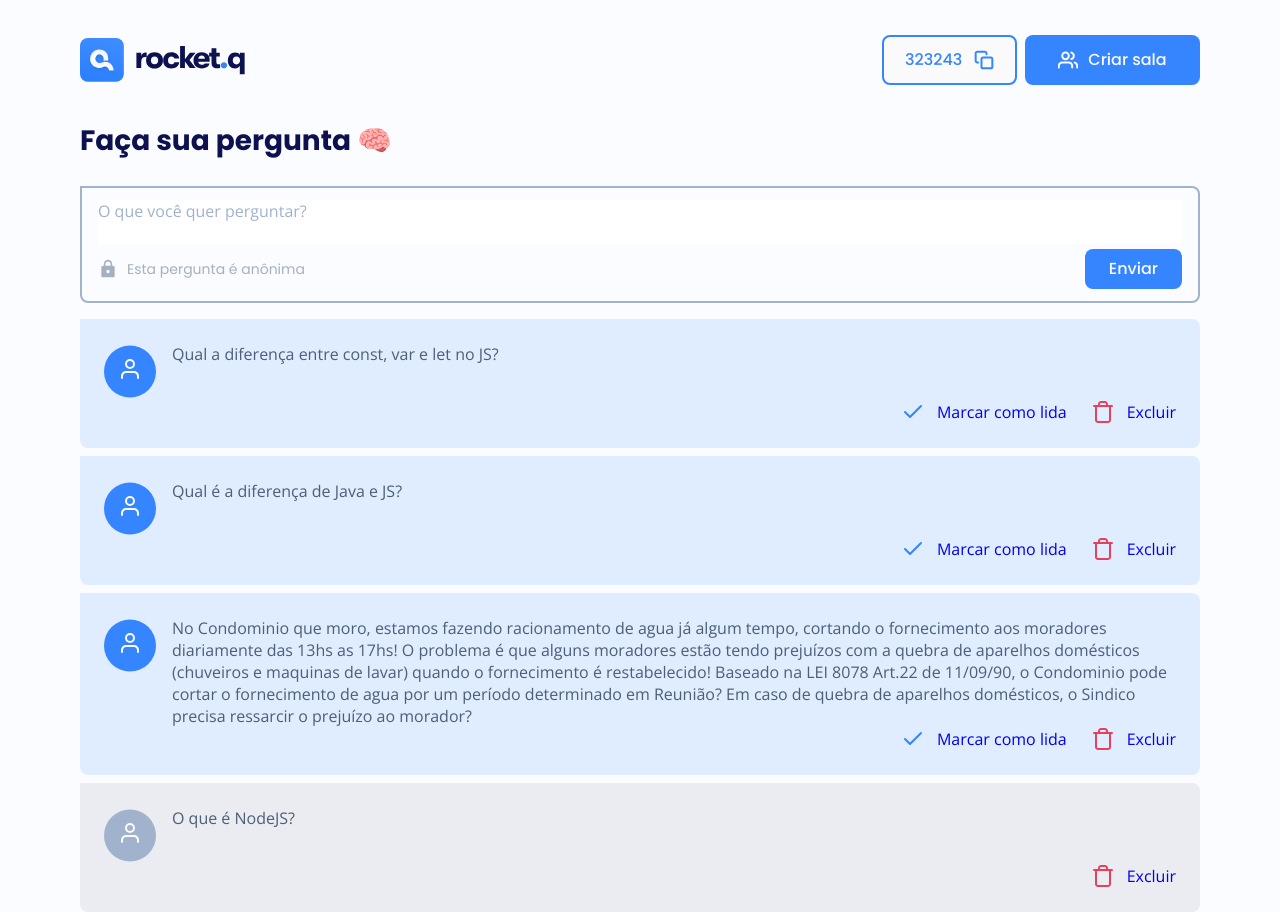
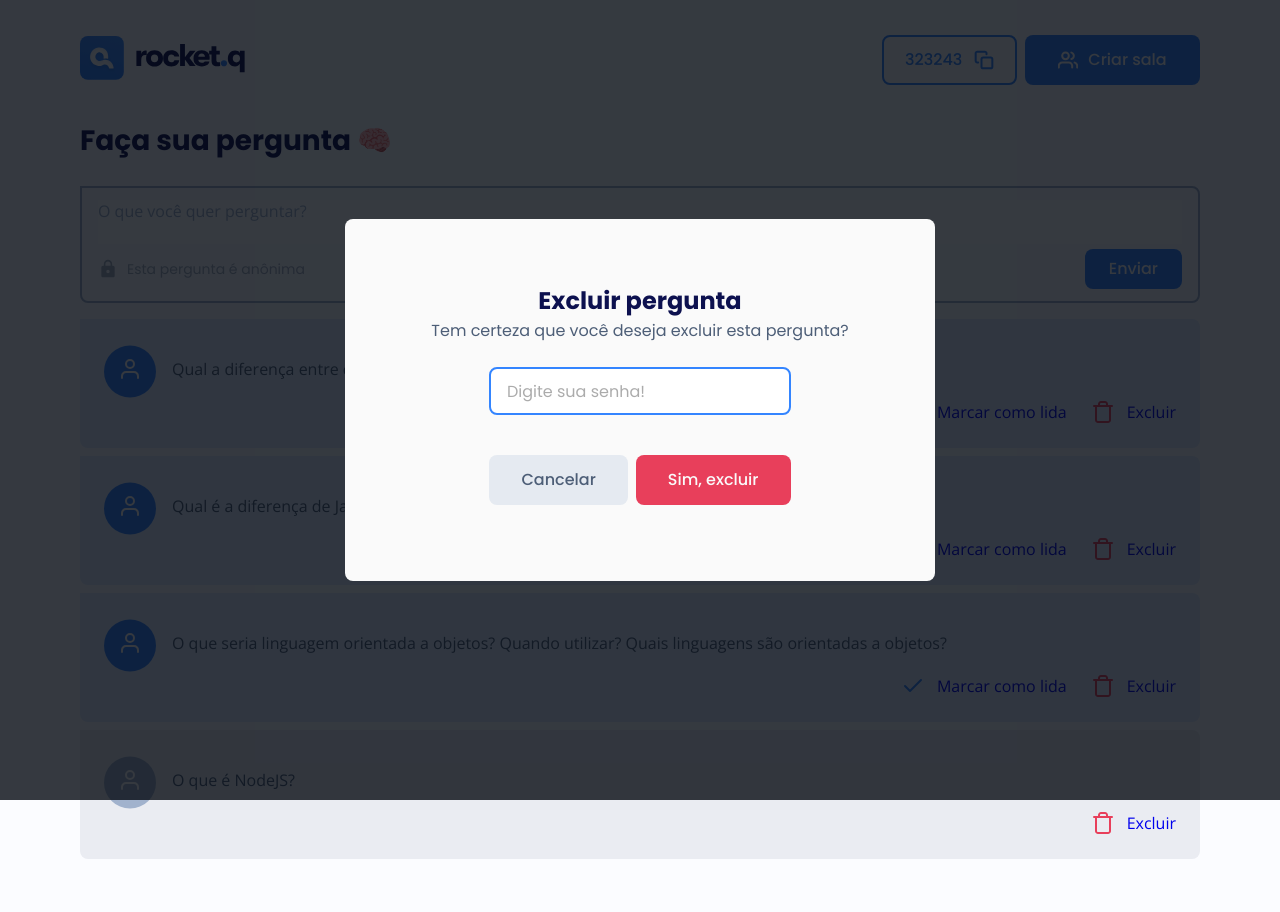
Before and after one commit to diegocrivelaro/NLW6_Discover-RocketQ, a plain HTML site: page room.html in a window 1280 px wide. After the commit the page ends 859 px from the top, so only its background shows below. Drawn offline with nearby package versions, Linux system fonts and the light colour scheme.

Commit message:
Terminando a aula 3!

```diff
--- a/room.html
+++ b/room.html
@@ -11,6 +11,7 @@
         <!-- CSS -->
         <link rel="stylesheet" href="styles/global.css">
         <link rel="stylesheet" href="styles/room.css">
+        <link rel="stylesheet" href="styles/modal.css">
 
         <!-- FONTS -->
         <link rel="preconnect" href="https://fonts.gstatic.com">
@@ -20,7 +21,9 @@
     <body>
         <div id="room" class="content">
             <header>
-                <img src="assets/logo.svg" alt="Rocket.Q Logo">
+                <a href="home.html">
+                    <img class="logo" src="assets/logo.svg" alt="Rocket.Q Logo">
+                </a>
 
                 <div class="buttons">
 
@@ -105,8 +108,7 @@
                                 </div>
                                 <div class="question">
                                     <p>
-                                        No Condominio que moro, estamos fazendo racionamento de
-                                        agua já algum tempo, cortando o fornecimento aos moradores diariamente das 13hs as 17hs! O problema é que alguns moradores estão tendo prejuízos com a quebra de aparelhos domésticos (chuveiros e maquinas de lavar) quando o fornecimento é restabelecido! Baseado na LEI 8078 Art.22 de 11/09/90, o Condominio pode cortar o fornecimento de agua por um período determinado em Reunião? Em caso de quebra de aparelhos domésticos, o Sindico precisa ressarcir o prejuízo ao morador?
+                                        O que seria linguagem orientada a objetos? Quando utilizar? Quais linguagens são orientadas a objetos?
                                     </p>
                                 </div>
                             </div>
@@ -142,6 +144,24 @@
                 </section>
             </main>
         </div>
+
+<!-- MODAL -->
+        <div class="modal-wrapper">
+            <div class="modal">
+                <h2>Excluir pergunta</h2>
+                <p>Tem certeza que você deseja excluir esta pergunta?</p>
+
+                <form action="#">
+                    <label class="sr-only" for="modal-id">Digite a senha de criação da sala!</label>
+                    <input type="password" name="password" id="modal-id" placeholder="Digite sua senha!">
+
+                    <div class="buttons">
+                        <div class="button grey">Cancelar</div>
+                        <button class="red">Sim, excluir</button>
+                    </div>
+                </form>
+            </div>
+        </div>
     </body>
 
 </html>
--- a/styles/global.css
+++ b/styles/global.css
@@ -94,6 +94,18 @@ button.outlined, .button.outlined {
     border: .2rem solid var(--blue);
 }
 
+button.red, .button.red {
+    background-color: var(--red);
+    color: var(--white);
+}
+
+button.grey, .button.grey {
+    background-color: var(--grey-light);
+    color: var(--grey-dark);
+}
+
+/*------------*/
+/* Header */
 .content header {
     width: 80%;
     margin: 3.5rem auto;
@@ -102,3 +114,4 @@ button.outlined, .button.outlined {
 .content header img {
     width: 16.7rem;
 }
+/*------------*/
--- a/styles/home-pass.css
+++ b/styles/home-pass.css
@@ -60,7 +60,6 @@ input, button, .button{
 
 /*------------*/
 /* Separador + Linhas */
-
 .separator {
     margin: 4rem 0;
 
--- /dev/null
+++ b/styles/modal.css
@@ -0,0 +1,88 @@
+.modal-wrapper {
+    width: 100vw;
+    height: 100vh;
+    position: fixed;
+    top: 0;
+    left: 0;
+
+    display: flex;
+
+    background-color: rgba(4, 9, 17, 0.8);
+}
+
+.modal-wrapper .modal {
+    width: min(59rem, 90%); /* Se continuar crescendo, e o 59rem acabar sendo MAIOR que 90% da tela, ele irá TRAVAR em 90%. */
+    height: 36.2rem;
+    margin: auto;
+    padding: 6.4rem;
+
+    font-family: 'Poppins';
+    background-color: var(--white);
+
+    border-radius: .8rem;
+}
+
+/*------------*/
+/* Campo do título */
+.modal-wrapper .modal h2 {
+    color: var(--black);
+    font-size: 2.4rem;
+    font-weight: 700;
+    text-align: center;
+}
+/*------------*/
+
+/*------------*/
+/* Campo do paragráfo */
+.modal-wrapper .modal p {
+    color: var(--grey-dark);
+    font-size: 1.6rem;
+    font-weight: normal;
+    text-align: center;
+
+    margin-bottom: 2.4rem;
+}
+/*------------*/
+
+/*------------*/
+/* Campo da senha */
+.modal-wrapper .modal form input[type="password"] {
+    width: min(70%, 30.2rem);
+    height: 4.8rem;
+    display: flex;
+    margin: auto;
+    margin-bottom: 4rem;
+
+    padding: 1.3rem 1.6rem;
+
+    border: 2px solid var(--blue);
+}
+
+.modal-wrapper .modal form input[type="password"]:focus {
+    outline: none;
+}
+
+.modal-wrapper .modal form input[type="password"]::placeholder {
+    font-family: 'Poppins';
+    opacity: 0.6;
+}
+/*------------*/
+
+/*------------*/
+/* Botões */
+.modal-wrapper .modal form .buttons {
+    display: flex;
+    align-items: center;
+    justify-content: center;
+}
+
+.modal-wrapper .modal form .buttons div {
+    padding: 1.3rem 3.2rem;
+}
+
+.modal-wrapper .modal form .buttons button {
+    padding: 1.3rem 3.2rem;
+
+    margin-left: .8rem;
+}
+/*------------*/
--- a/styles/room.css
+++ b/styles/room.css
@@ -10,6 +10,10 @@
     display: flex;
     align-items: center;
     justify-content: space-between;
+}
+
+#room header a {
+    cursor: pointer;
 }
 /*------------*/
 
@@ -148,6 +152,9 @@
     margin-left: 1.6rem;
     word-break: break-word; /* Se a palavra for muito grande para o espaço que ela está, quebre ela. */
 
+    min-height: 5.2rem;
+    display: flex;
+    align-items: center;
 
     font-size: 1.6rem;
     color: var(--grey-dark);
@@ -182,3 +189,16 @@
     background-color: var(--grey-blue);
 }
 /*------------*/
+
+/*------------*/
+/* Responsivo */
+@media (max-width: 990px) {
+    header {
+        display: flex;
+        flex-direction: column;
+    }
+    /* Criei uma classe para logo para definir uma margem em baixo */
+    header .logo {
+        margin-bottom: 2rem;
+    }
+}
```
